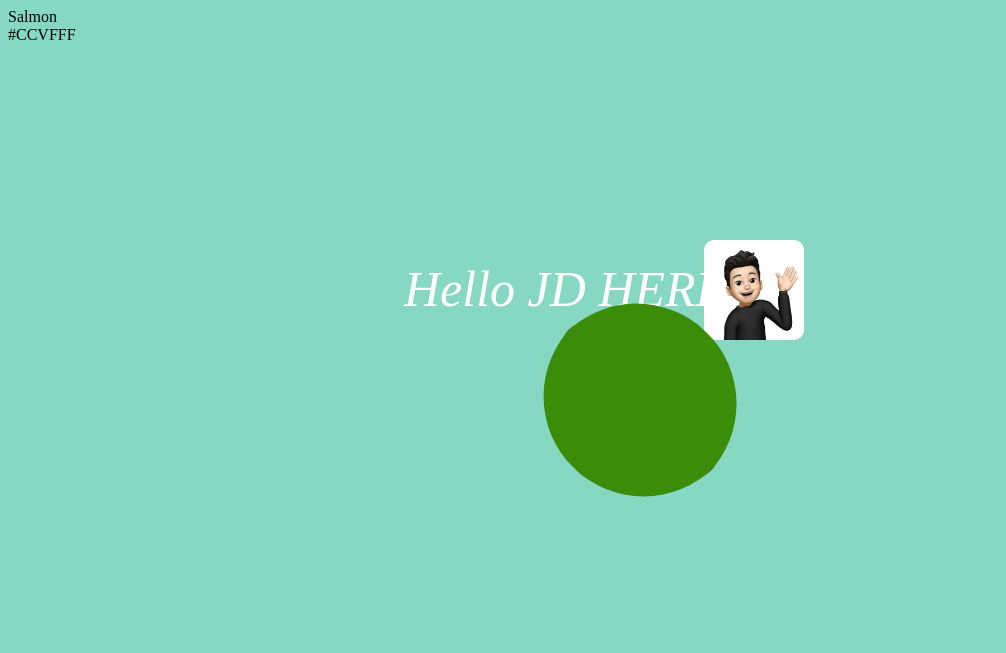
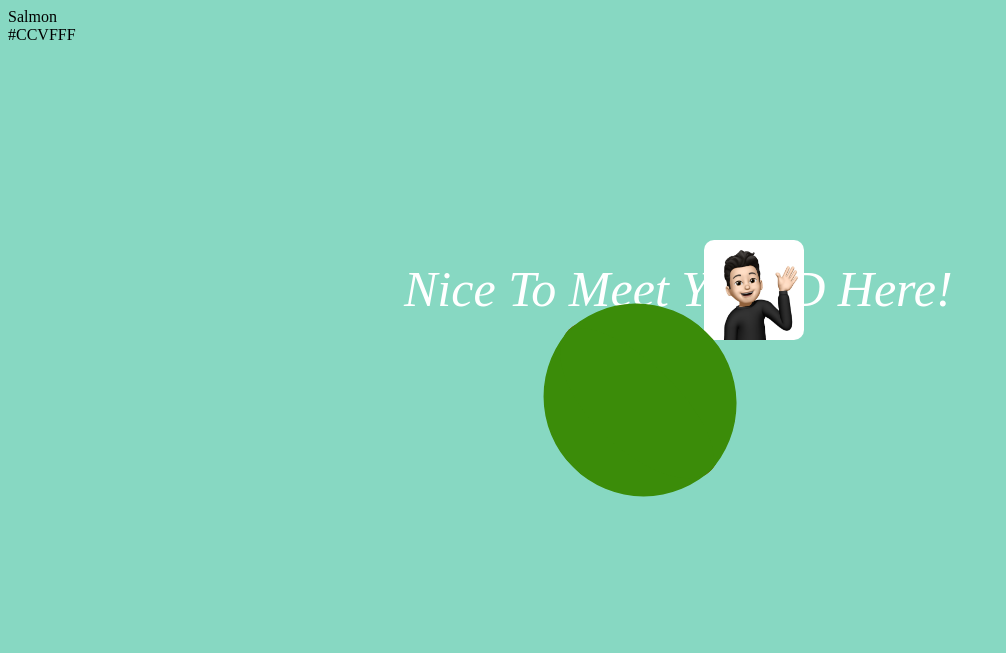
Before and after one commit to JD-Daehyun/HTML_Series, a plain HTML site: page index.html in a window 1280 px wide. Shown: the whole page, without its empty margins (0-1006 px from the left). Drawn offline with Linux system fonts and the light colour scheme.

Commit message:
New Message from JD

```diff
--- a/index.html
+++ b/index.html
@@ -9,7 +9,7 @@
 </head>
 
 <body>
-    <div class ='main_title'>Hello JD HERE!</div>
+    <div class ='main_title'>Nice To Meet You JD Here!</div>
 
     <img class="JD_image" src="./resources/images/JD_ICON.jpg">
     <div class="watermelon">
```
